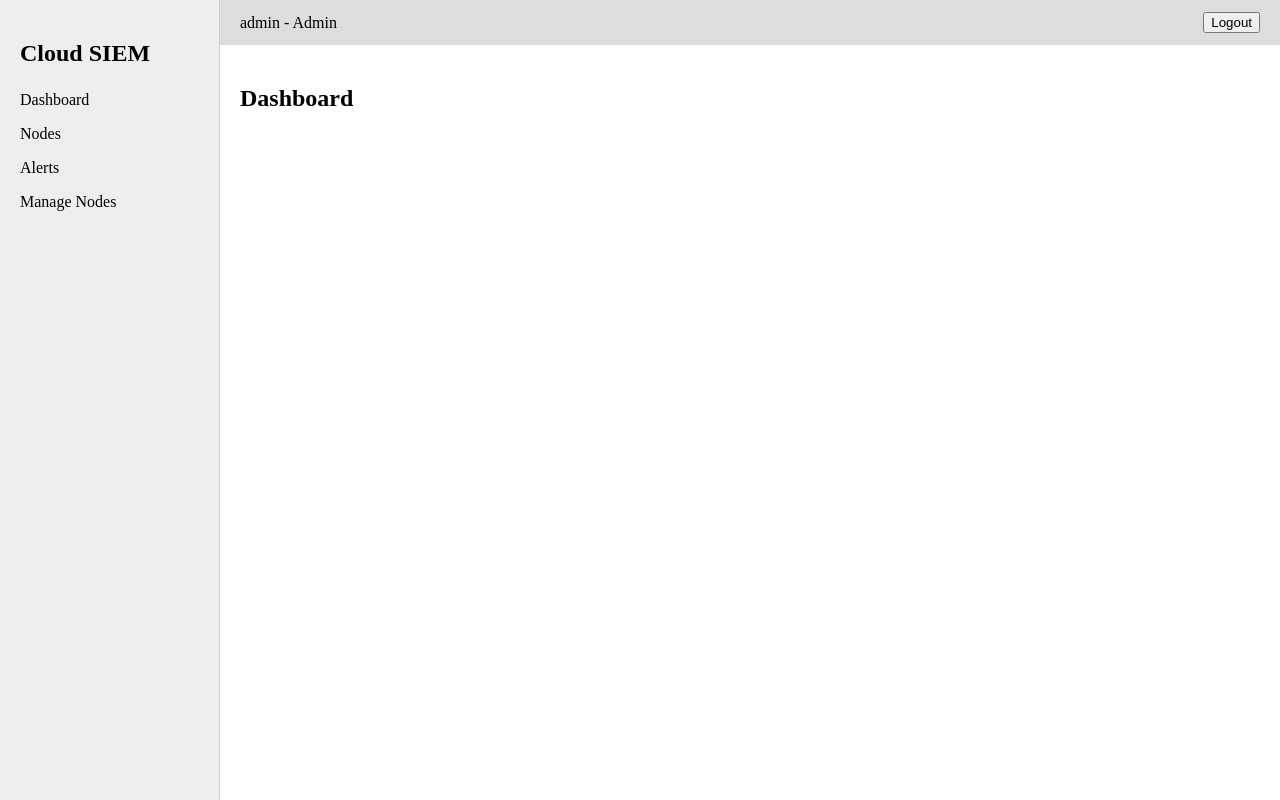
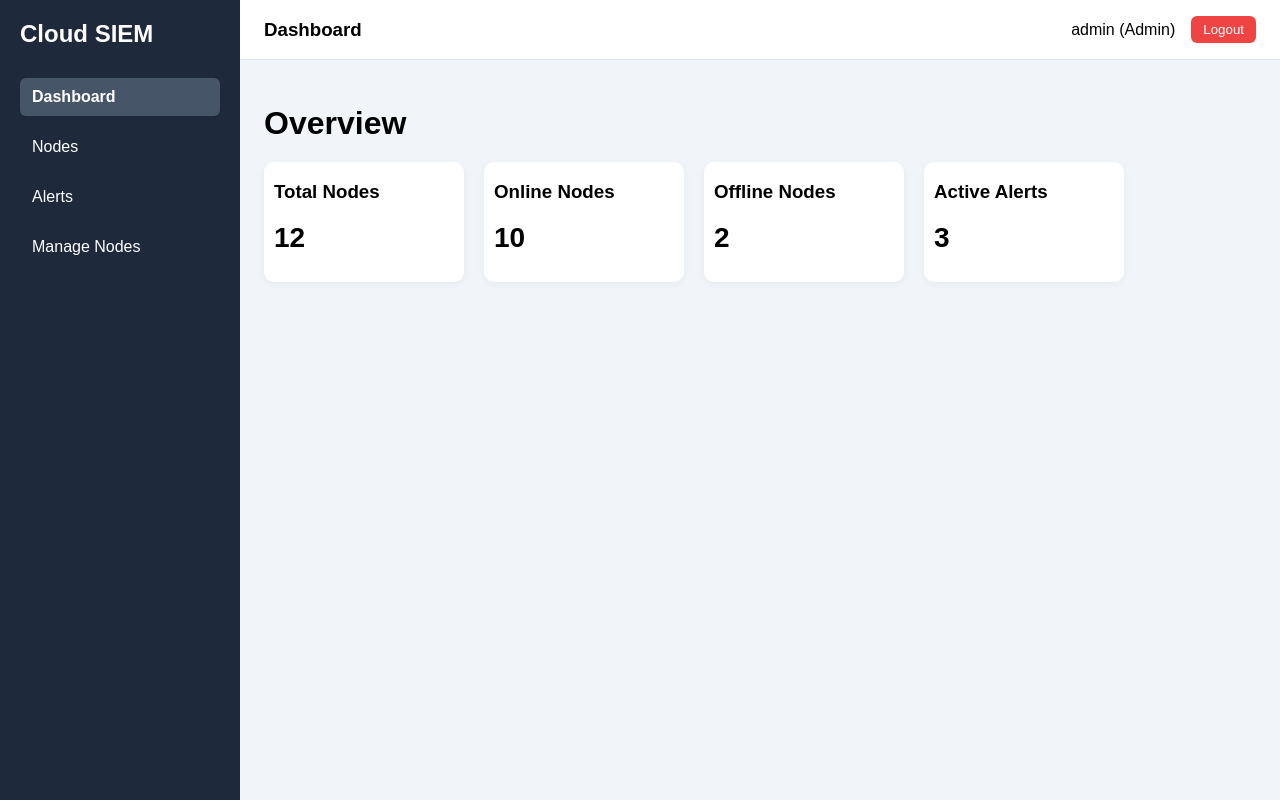
Before and after one commit to Cloud-Siem-Project/frontend, a React (Vite) app: page / in a window 1280 px wide. Both pictures are taken after a click on the button "Login as Admin". Built offline with nearby package versions, Linux system fonts and the light colour scheme.

Commit message:
feat: dashboard intermediate design

```diff
--- a/src/App.css
+++ b/src/App.css
@@ -4,3 +4,26 @@
   margin: 0;
   padding: 0;
 }
+
+.sidebar-item {
+  padding: 10px 12px;
+  border-radius: 6px;
+  cursor: pointer;
+  text-decoration: none;
+  color: white;
+  transition: background 0.2s ease, transform 0.2s ease;
+  display: block;
+}
+
+.sidebar-item:hover {
+  background: #334155;
+}
+
+.sidebar-item.active {
+  background: #475569;
+  font-weight: 600;
+}
+
+.sidebar-item.active:hover {
+  background: #475569;
+}
--- a/src/App.jsx
+++ b/src/App.jsx
@@ -18,10 +18,12 @@ function App() {
         <Route element={
           <ProtectedRoute>
             <DashboardLayout />
-          </ProtectedRoute>} >
+          </ProtectedRoute>
+        }
+        >
           <Route path="dashboard" element={<Dashboard />} />
-        </Route>
-
+          <Route path="nodes" element={<Dashboard />} />
+          <Route path="alerts" element={<Dashboard />} />
           <Route
             path="nodes/manage"
             element={
@@ -30,7 +32,7 @@ function App() {
               </RoleProtectedRoute>
             }
           />
-
+        </Route>
       </Routes>
     </BrowserRouter>
   )
--- a/src/layouts/DashboardLayout.jsx
+++ b/src/layouts/DashboardLayout.jsx
@@ -1,12 +1,47 @@
 import { Outlet, useNavigate } from "react-router-dom"
 import { useAuth } from "../context/AuthContext";
+import { useState } from "react";
+import { NavLink } from "react-router-dom";
+
+const logoutButtonStyle = {
+    padding: "6px 12px",
+    borderRadius: "6px",
+    border: "none",
+    background: "#ef4444",
+    color: "white",
+    cursor: "pointer",
+};
+
+
+function SidebarItem({ label, to, end = false }) {
+    return (
+        <NavLink
+            to={to}
+            end={end}
+            className={({ isActive }) =>
+                isActive ? "sidebar-item active" : "sidebar-item"
+            }
+        >
+            {label}
+        </NavLink>
+    );
+}
 
 function DashboardLayout() {
     const navigate = useNavigate()
+    const { user, logout } = useAuth();
+    const isAdmin = user?.role === "Admin";
+    const [activeItem, setActiveItem] = useState("dashboard");
 
-    const { user, logout } = useAuth();
+    const menuItems = [
+        { label: "Dashboard", to: "/dashboard" },
+        { label: "Nodes", to: "/nodes" },
+        { label: "Alerts", to: "/alerts" },
+    ];
 
-    const isAdmin = user?.role === "Admin";
+    const adminItems = [
+        { label: "Manage Nodes", to: "/nodes/manage" },
+    ];
 
     function handleLogout() {
         logout();
@@ -14,43 +49,60 @@ function DashboardLayout() {
     }
 
     return (
-        <div style={{ display: "flex", minHeight: "100vh" }}>
+        <div style={{ display: "flex", minHeight: "100vh", fontFamily: "Arial" }}>
+
+            {/* Sidebar */}
             <div
                 style={{
-                    width: "220px",
-                    background: "#eeeeee",
-                    padding: "20px",
-                    borderRight: "1px solid #ccc",
+                    width: "240px",
+                    background: "#1e293b",
+                    color: "white",
+                    padding: "0px 20px",
+                    display: "flex",
+                    flexDirection: "column",
                 }}
             >
-                <h2>Cloud SIEM</h2>
+                <h2 style={{ marginBottom: "30px" }}>Cloud SIEM</h2>
 
-                <div style={{ marginTop: "24px" }}>
-                    <p>Dashboard</p>
-                    <p>Nodes</p>
-                    <p>Alerts</p>
-                    {isAdmin && <p>Manage Nodes</p>}
+                <div style={{ display: "flex", flexDirection: "column", gap: "12px" }}>
+                    {menuItems.map((item) => (
+                        <SidebarItem key={item.to} label={item.label} to={item.to} end={true} />
+                    ))}
+
+                    {isAdmin &&
+                        adminItems.map((item) => (
+                            <SidebarItem key={item.to} label={item.label} to={item.to} end={true} />
+                        ))}
                 </div>
             </div>
 
-            <div style={{ flex: 1 }}>
+            {/* Main Area */}
+            <div style={{ flex: 1, background: "#f1f5f9" }}>
+
+                {/* Topbar */}
                 <div
                     style={{
-                        background: "#dddddd",
-                        padding: "12px 20px",
+                        background: "white",
+                        padding: "16px 24px",
                         display: "flex",
                         justifyContent: "space-between",
                         alignItems: "center",
+                        borderBottom: "1px solid #e2e8f0",
                     }}
                 >
-                    <div>
-                        {user ? `${user.username} - ${user.role}` : "Unknown User"}
+                    <h3 style={{ margin: 0 }}>Dashboard</h3>
+
+                    <div style={{ display: "flex", alignItems: "center", gap: "16px" }}>
+                        <span>
+                            {user?.username} ({user?.role})
+                        </span>
+                        <button style={logoutButtonStyle} onClick={handleLogout}>
+                            Logout
+                        </button>
                     </div>
-
-                    <button onClick={handleLogout}>Logout</button>
                 </div>
 
-                <div style={{ padding: "20px" }}>
+                <div style={{ padding: "24px" }}>
                     <Outlet />
                 </div>
             </div>
--- a/src/main.jsx
+++ b/src/main.jsx
@@ -1,6 +1,7 @@
 import { StrictMode } from 'react'
 import { createRoot } from 'react-dom/client'
 import './index.css'
+import "./App.css";
 import App from './App.jsx'
 import { AuthProvider } from './context/AuthContext.jsx'
 
--- a/src/pages/Dashboard.jsx
+++ b/src/pages/Dashboard.jsx
@@ -1,5 +1,47 @@
+const cardStyle = {
+    background: "white",
+    padding: "0px 10px",
+    borderRadius: "10px",
+    width: "200px",
+    boxShadow: "0 2px 8px rgba(0,0,0,0.05)",
+};
+
+const cardNumber = {
+    fontSize: "28px",
+    fontWeight: "bold",
+    marginTop: "10px",
+};
+
 function Dashboard() {
-    return <h2>Dashboard</h2>
+    return (
+        <div>
+            <h1 style={{ marginBottom: "20px" }}>Overview</h1>
+
+            <div style={{ display: "flex", gap: "20px", flexWrap: "wrap" }}>
+
+                <div style={cardStyle}>
+                    <h3>Total Nodes</h3>
+                    <p style={cardNumber}>12</p>
+                </div>
+
+                <div style={cardStyle}>
+                    <h3>Online Nodes</h3>
+                    <p style={cardNumber}>10</p>
+                </div>
+
+                <div style={cardStyle}>
+                    <h3>Offline Nodes</h3>
+                    <p style={cardNumber}>2</p>
+                </div>
+
+                <div style={cardStyle}>
+                    <h3>Active Alerts</h3>
+                    <p style={cardNumber}>3</p>
+                </div>
+
+            </div>
+        </div>
+    );
 }
 
-export default Dashboard
+export default Dashboard;
```
Lines whose indentation alone changed are shown as unchanged.
